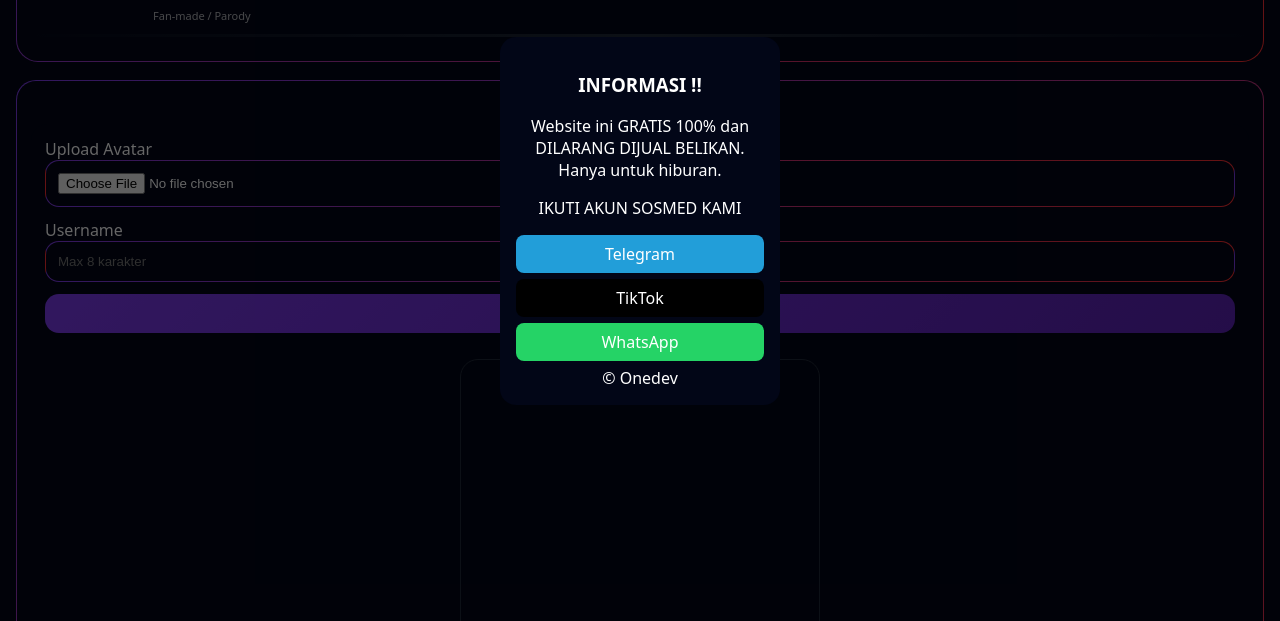
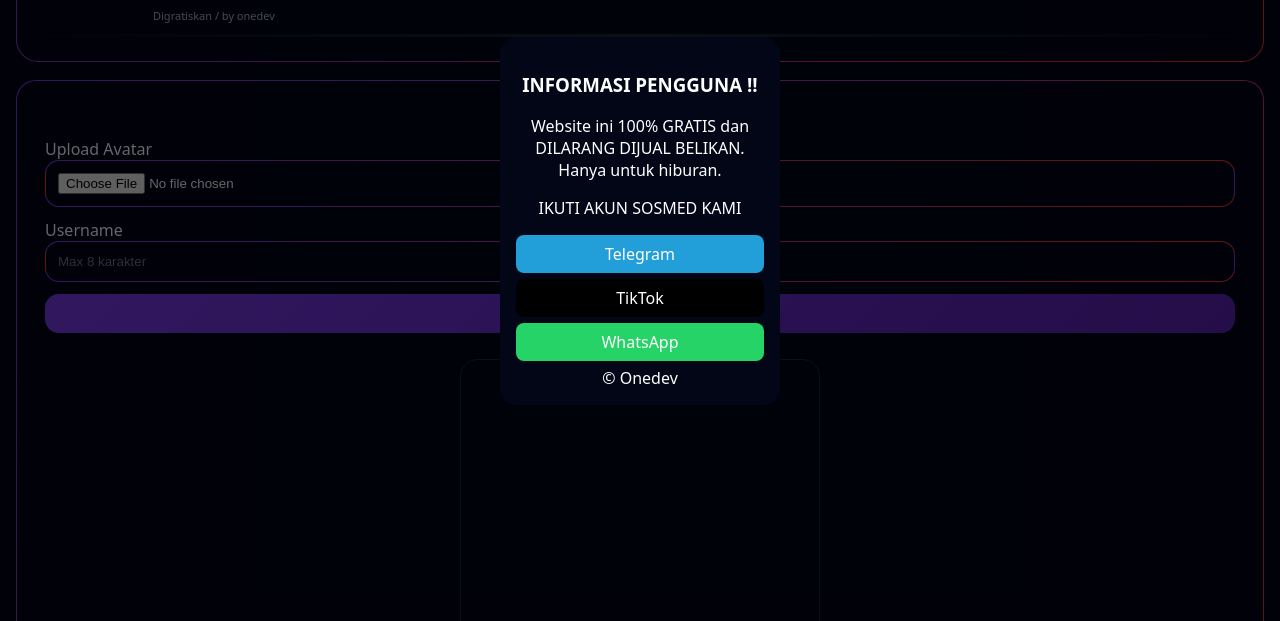
Before and after one commit to onedeev/Fakelobyml, a plain HTML site: page index.html in a window 1280 px wide. Both pictures are taken after a click on the element 83 px from the left and 152 px from the top of the page. Shown: the part 179-800 px from the top of the page. Drawn offline with Linux system fonts and the light colour scheme; a web font is replaced by a local one.

Commit message:
Update index.html

```diff
--- a/index.html
+++ b/index.html
@@ -33,7 +33,7 @@
 
       <div class="video-box">
         <video autoplay muted loop playsinline>
-          <source src="https://i.imgur.com/PdFPqTd.mp4" type="video/mp4">
+          <source src="https://i.imgur.com/5bswJdl.mp4" type="video/mp4">
         </video>
         <div class="clock" id="clock">00:00:00</div>
       </div>
@@ -44,7 +44,7 @@
 
     <div class="title">
       <h2>ML Lobby Generator</h2>
-      <p>Fan-made / Parody</p>
+      <p>Digratiskan / by onedev</p>
     </div>
 
     <div class="divider"></div>
@@ -86,10 +86,10 @@
   <!-- POPUP -->
   <div class="popup-overlay" id="popup">
     <div class="popup-box">
-      <h3 class="popup-title">INFORMASI !!</h3>
+      <h3 class="popup-title">INFORMASI PENGGUNA !!</h3>
 
       <p class="popup-warning">
-        Website ini GRATIS 100% dan DILARANG DIJUAL BELIKAN.
+        Website ini 100% GRATIS dan DILARANG DIJUAL BELIKAN.
         Hanya untuk hiburan.
       </p>
 
```
